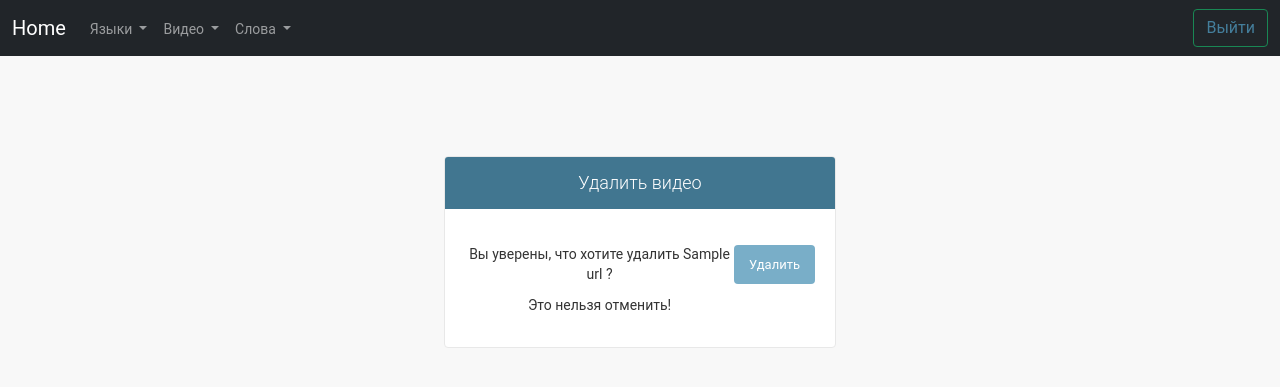
After one commit to temirboy/learning_languages, a Django app: page /video_youtube/delete_language/1/remove/ in a window 1280 px wide. The commit adds this page. Shown: the top 387 px of the page. Run offline with Django 4.2, Linux system fonts and the light colour scheme; a user stored in the database is signed in; tables that the repository leaves empty hold one stand-in row (values such as "Sample post"); some libraries are stand-ins or nearby versions.

Commit message:
chore: Add class DeleteVideoYoutube

```diff
--- a/video_youtube/templates/video_youtube/list_videos.html
+++ b/video_youtube/templates/video_youtube/list_videos.html
@@ -15,7 +15,7 @@
                 <tr>
                     <td><a href="{% url 'list_videos' %}" class="list-group-item">{{ video.name }}</a></td>
                     <td><a href="{% url 'list_videos' %}" class="list-group-item">{{ video.url }}</a></td>
-                    <td><a href="{% url 'list_videos' %}" class="list-group-item">Удалить</a></td>
+                    <td><a href="{% url 'delete_video_youtube' video.pk %}" class="list-group-item">Удалить</a></td>
                 </tr>
             {% endfor %}
             </tbody>
--- /dev/null
+++ b/video_youtube/templates/video_youtube/videourl_confirm_delete.html
@@ -0,0 +1,44 @@
+{% extends 'home.html' %}
+
+{% block content_main %}
+    {% if user.is_authenticated %}
+        <body class="login" data-admin-utc-offset="0">
+        <!-- Container -->
+        <div id="container">
+            <!-- Header -->
+            <div id="header">
+                <div id="branding">
+                    <h1 id="site-name"><a href="/">Удалить видео</a></h1>
+                </div>
+            </div>
+            <!-- END Header -->
+            <div class="main" id="main">
+                <div class="content">
+                    <!-- Content -->
+                    <div id="content" class="colM">
+
+                        <div id="content-main">
+                            <form class="d-flex" method="post">
+                                {% csrf_token %}
+                                <div class="submit-row">
+                                    <p>Вы уверены, что хотите удалить {{ videourl.name }} ?</p>
+                                    <p>Это нельзя отменить!</p>
+                                </div>
+
+                                <div class="submit-row">
+                                    <input type="submit" value="Удалить">
+                                </div>
+
+                            </form>
+                        </div>
+                        <br class="clear">
+                    </div>
+                    <!-- END Content -->
+                    <div id="footer"></div>
+                </div>
+            </div>
+        </div>
+        <!-- END Container -->
+        </body>
+    {% endif %}
+{% endblock %}
--- a/video_youtube/urls.py
+++ b/video_youtube/urls.py
@@ -4,5 +4,6 @@ from . import views
 
 urlpatterns = [
     path('add_video_youtube/', views.AddVideoYoutube.as_view(), name='add_video_youtube'),
+    path('delete_language/<int:pk>/remove/', views.DeleteVideoYoutube.as_view(), name='delete_video_youtube'),
     path('list_videos/', views.video_youtube_list, name='list_videos'),
 ]
--- a/video_youtube/views.py
+++ b/video_youtube/views.py
@@ -1,7 +1,7 @@
 from django.contrib.auth.mixins import LoginRequiredMixin
 from django.shortcuts import render, redirect
 from django.urls import reverse_lazy
-from django.views.generic import ListView, CreateView
+from django.views.generic import ListView, CreateView, DeleteView
 from video_youtube.models import VideoUrl
 from .forms import AddVideoYoutube
 
@@ -29,6 +29,11 @@ def video_youtube_list(request):
     # video_list = get_list_or_404(VideoUrl, user_id=request.user.id, language_id=language)
     return render(request, 'video_youtube/list_videos.html', {'video_list': video_list})
 
+class DeleteVideoYoutube(LoginRequiredMixin, DeleteView):
+    login_url = reverse_lazy('login')
+    model = VideoUrl
+    success_url = reverse_lazy('list_videos')
+
 # class VideoYoutubeListView(LoginRequiredMixin, ListView):
 #     login_url = reverse_lazy('login')
 #     model = VideoUrl
```
